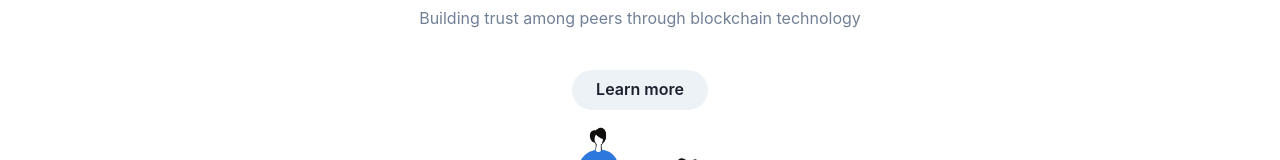
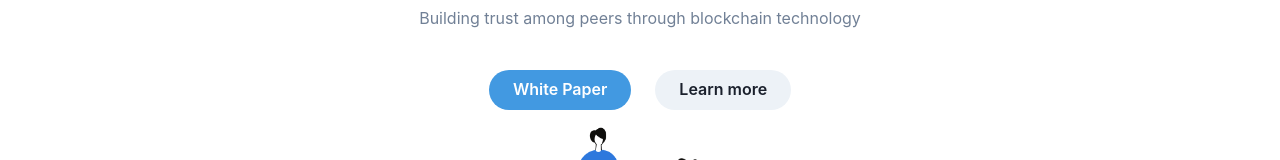
Before and after one commit to athena-labz/athena-frontend, a Next.js app: page / in a window 1280 px wide. Shown: the part 381-541 px from the top of the page. Built offline with nearby package versions, Linux system fonts and the light colour scheme; no server answers.

Commit message:
update button

```diff
--- a/components/HomeSection/index.tsx
+++ b/components/HomeSection/index.tsx
@@ -32,14 +32,16 @@ export default function HomeSection() {
         Building trust among peers through blockchain technology
         </Text>
         <Stack spacing={6} direction={'row'}>
-          {/*<Button
+          <Button
+            as={'a'}
             rounded={'full'}
             px={6}
             colorScheme={'blue'}
             bg={'blue.400'}
+             href={'https://github.com/mateusap1/DigiServic'}
             _hover={{ bg: 'blue.500' }}>
-            Get started
-          </Button>*/}
+            White Paper
+          </Button>
           <Button
             as={'a'}
             rounded={'full'} px={6}
```
